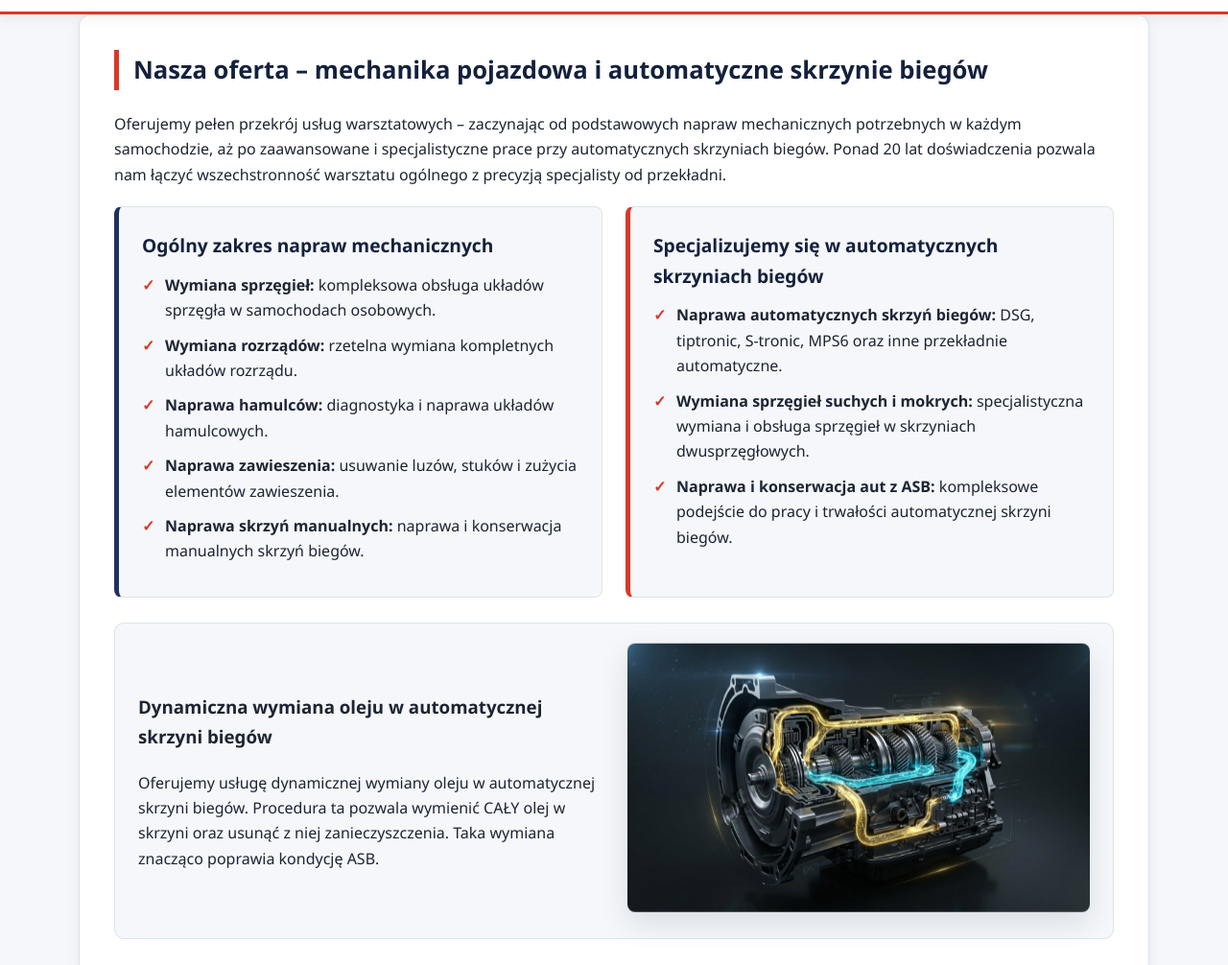
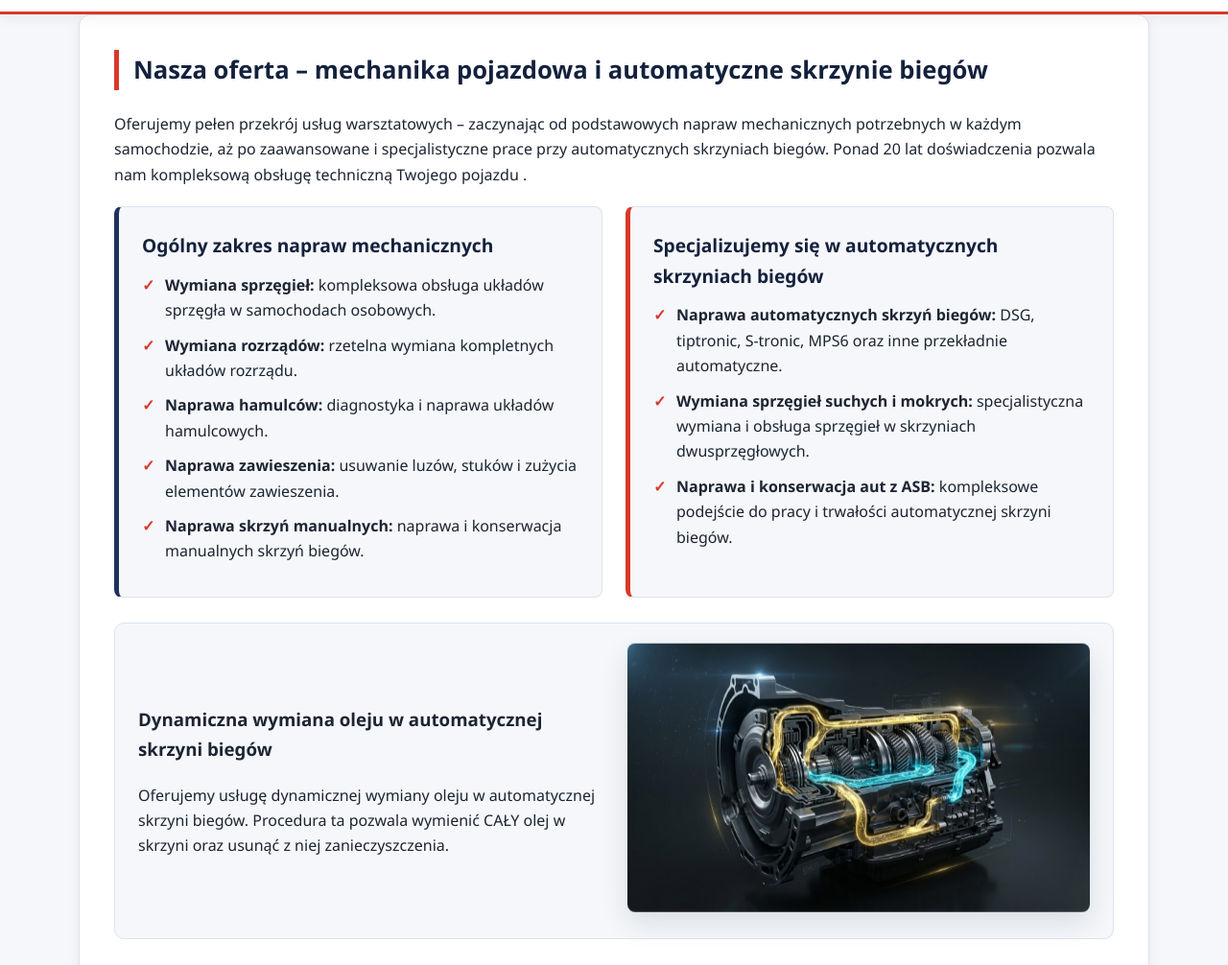
Before and after one commit to Kacper615/Zak-ad-mechaniki-pojazdowej-Tadeusz-Sielawa, a plain HTML site: page oferta.html in a window 1280 px wide. Shown: the part 110-1116 px from the top of the page at 96% size. Drawn offline with Linux system fonts and the light colour scheme.

Commit message:
Revise service descriptions in oferta.html
Updated service descriptions for clarity and conciseness.

```diff
--- a/oferta.html
+++ b/oferta.html
@@ -53,7 +53,7 @@
                 <h2>Nasza oferta – mechanika pojazdowa i automatyczne skrzynie biegów</h2>
             </div>
 
-            <p>Oferujemy pełen przekrój usług warsztatowych – zaczynając od podstawowych napraw mechanicznych potrzebnych w każdym samochodzie, aż po zaawansowane i specjalistyczne prace przy automatycznych skrzyniach biegów. Ponad 20 lat doświadczenia pozwala nam łączyć wszechstronność warsztatu ogólnego z precyzją specjalisty od przekładni.</p>
+            <p>Oferujemy pełen przekrój usług warsztatowych – zaczynając od podstawowych napraw mechanicznych potrzebnych w każdym samochodzie, aż po zaawansowane i specjalistyczne prace przy automatycznych skrzyniach biegów. Ponad 20 lat doświadczenia pozwala nam kompleksową obsługę techniczną Twojego pojazdu .</p>
 
             <div class="spec-grid">
                 <div class="spec-box reveal reveal-delay-1" id="mechanika">
@@ -80,7 +80,7 @@
             <div class="tech-banner reveal" id="dynamiczna-wymiana">
                 <div>
                     <h3>Dynamiczna wymiana oleju w automatycznej skrzyni biegów</h3>
-                    <p>Oferujemy usługę dynamicznej wymiany oleju w automatycznej skrzyni biegów. Procedura ta pozwala wymienić CAŁY olej w skrzyni oraz usunąć z niej zanieczyszczenia. Taka wymiana znacząco poprawia kondycję ASB.</p>
+                    <p>Oferujemy usługę dynamicznej wymiany oleju w automatycznej skrzyni biegów. Procedura ta pozwala wymienić CAŁY olej w skrzyni oraz usunąć z niej zanieczyszczenia.</p>
                 </div>
                 <div>
                     <img src="img/skrzynia.jpg" alt="Wizualizacja przepływu oleju w automatycznej skrzyni biegów">
```
